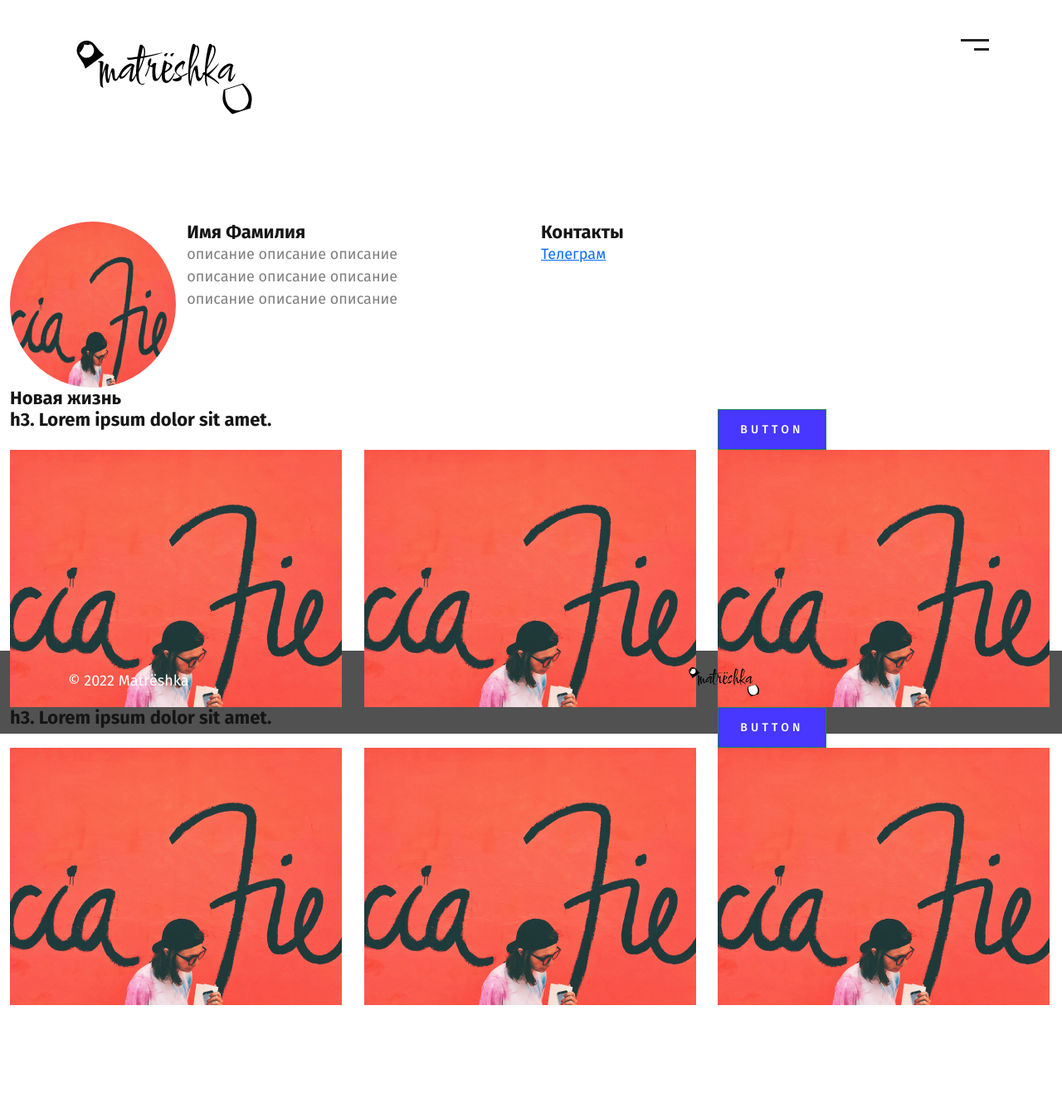
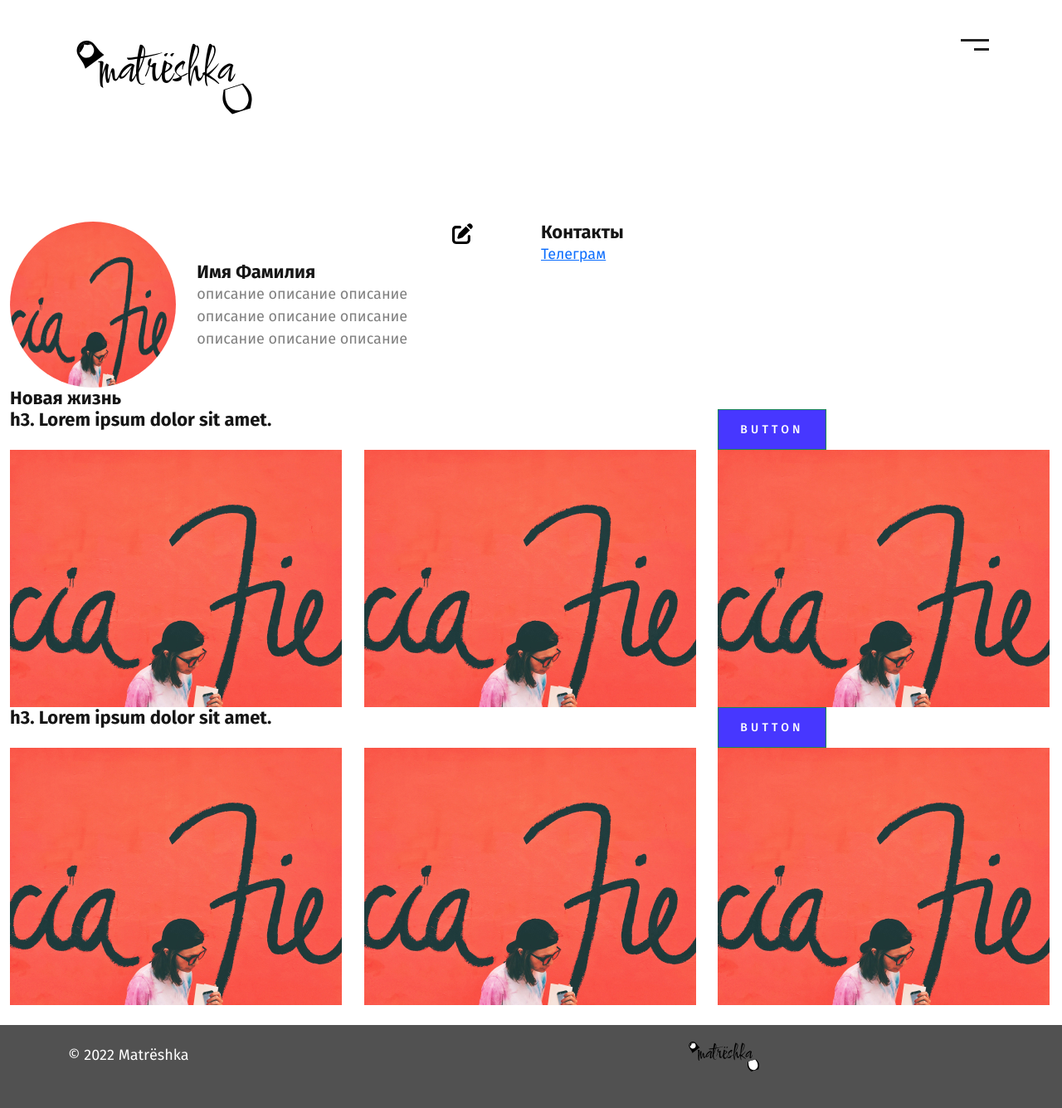
Before and after one commit to deisof/IT-FEST2022, a Flask app: template templates/profile.html in a window 1280 px wide. Shown: the whole page at 83% size. Before the commit the page ends 1211 px from the top, so only its background shows below. Run offline with Flask 2, Linux system fonts and the light colour scheme; the template is opened without the code that fills it, so the values that code supplies are empty; some libraries are stand-ins or nearby versions.

Commit message:
обновление профиля

```diff
--- a/data/card_api.py
+++ b/data/card_api.py
@@ -14,6 +14,10 @@ blueprint = flask.Blueprint('card_api', __name__, template_folder='templates')
 @blueprint.route("/", methods=['GET', 'POST'])
 def index():
     return render_template("index.html")
+
+@blueprint.route("/profile", methods=['GET', 'POST'])
+def profile():
+    return render_template("profile.html")
 
 
 # @blueprint.route("/shop", methods=['GET', 'POST'])
--- a/static/css/main.css
+++ b/static/css/main.css
@@ -406,7 +406,6 @@ h3 {
     background-color: #fff;
 }
 
-
 .paint {
     background: url('../img/bg-color.png') no-repeat right top;
     background-size: 100% 100%;
@@ -419,3 +418,7 @@ h3 {
 .reg {
     margin-top: -100px;
 }
+
+.icon {
+    width: 30%;
+}
--- a/templates/profile.html
+++ b/templates/profile.html
@@ -9,30 +9,24 @@
     <link rel="preconnect" href="https://fonts.googleapis.com">
     <link rel="preconnect" href="https://fonts.gstatic.com" crossorigin>
     <link href="https://fonts.googleapis.com/css2?family=Fira+Sans:wght@400;500;700&display=swap" rel="stylesheet">
-    <link rel="stylesheet" href="../static/css/bootstrap.min.css">
-    <link rel="stylesheet" href="../static/css/owl.carousel.min.css">
-    <link rel="stylesheet" href="../static/css/owl.theme.default.min.css">
-    <link rel="stylesheet" href="../static/css/main.css">
+    <link rel="stylesheet" href="/static/css/bootstrap.min.css">
+    <link rel="stylesheet" href="/static/css/owl.carousel.min.css">
+    <link rel="stylesheet" href="/static/css/owl.theme.default.min.css">
+    <link rel="stylesheet" href="/static/css/main.css">
 </head>
 
 <body>
-    <header class="header">
-
 
         {% include 'header.html' %}
 
-
-
-        <!-- Profile header -->
-
-        <div class="container-fluid">
+    <div class="container-fluid">
             <div class="row">
                 <div class="col-md-6">
                     <div class="row">
                         <div class="col-md-4">
                             <img alt="Bootstrap Image Preview" src="../static/img/video.jpg" class="rounded-circle avatar" />
                         </div>
-                        <div class="col-md-6">
+                        <div class="col-md-6 g-5">
                             <h3>
                                 Имя Фамилия
                             </h3>
@@ -41,6 +35,7 @@
                             </p>
                         </div>
                         <div class="col-md-2">
+                            <a href="/edit"><img class="icon" src="../static/img/pen-to-square-solid.svg" /></a>
                         </div>
                     </div>
                 </div>
@@ -116,7 +111,6 @@
                 </div>
             </div>
         </div>
-    </header>
         <!-- Work -->
     <section class="footer">
         {% include 'footer.html' %}
```
Also changed, not shown: static/img/pen-to-square-solid.svg (added).
